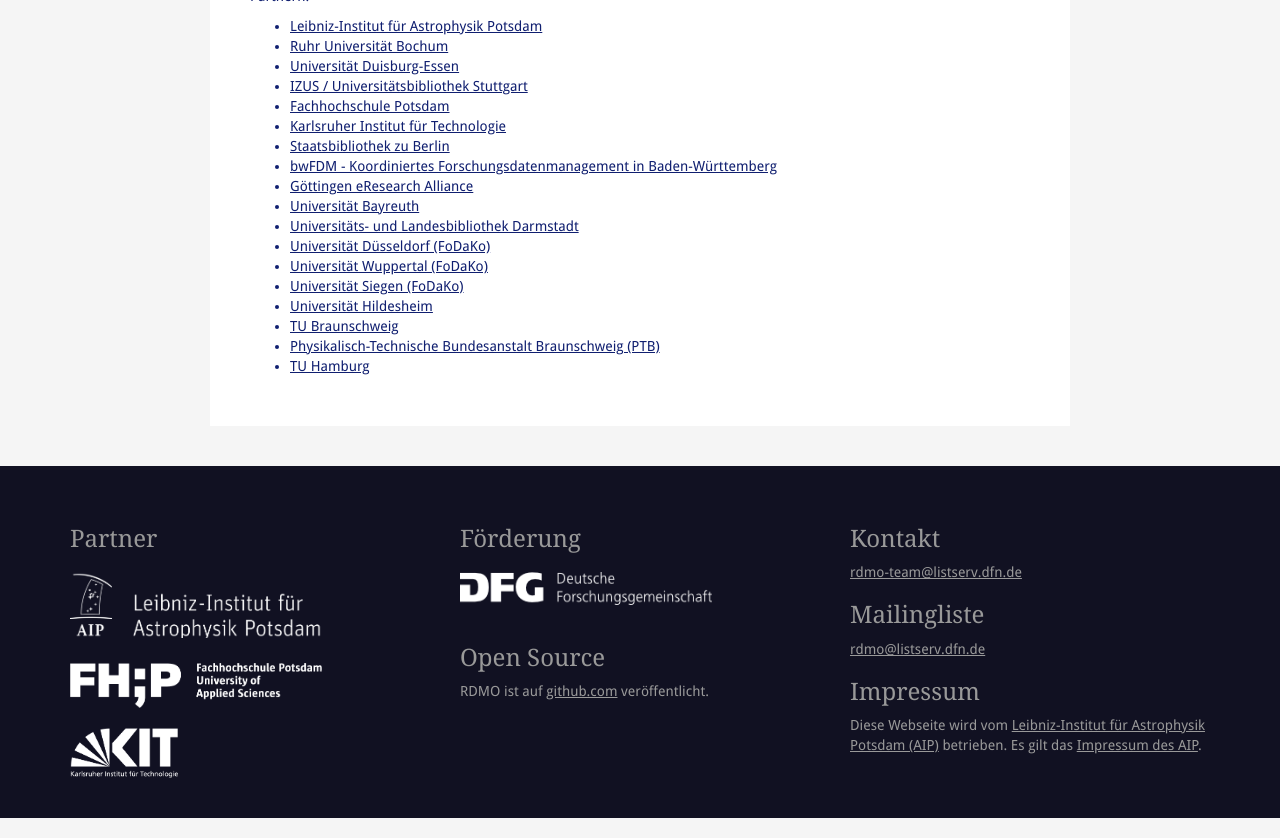
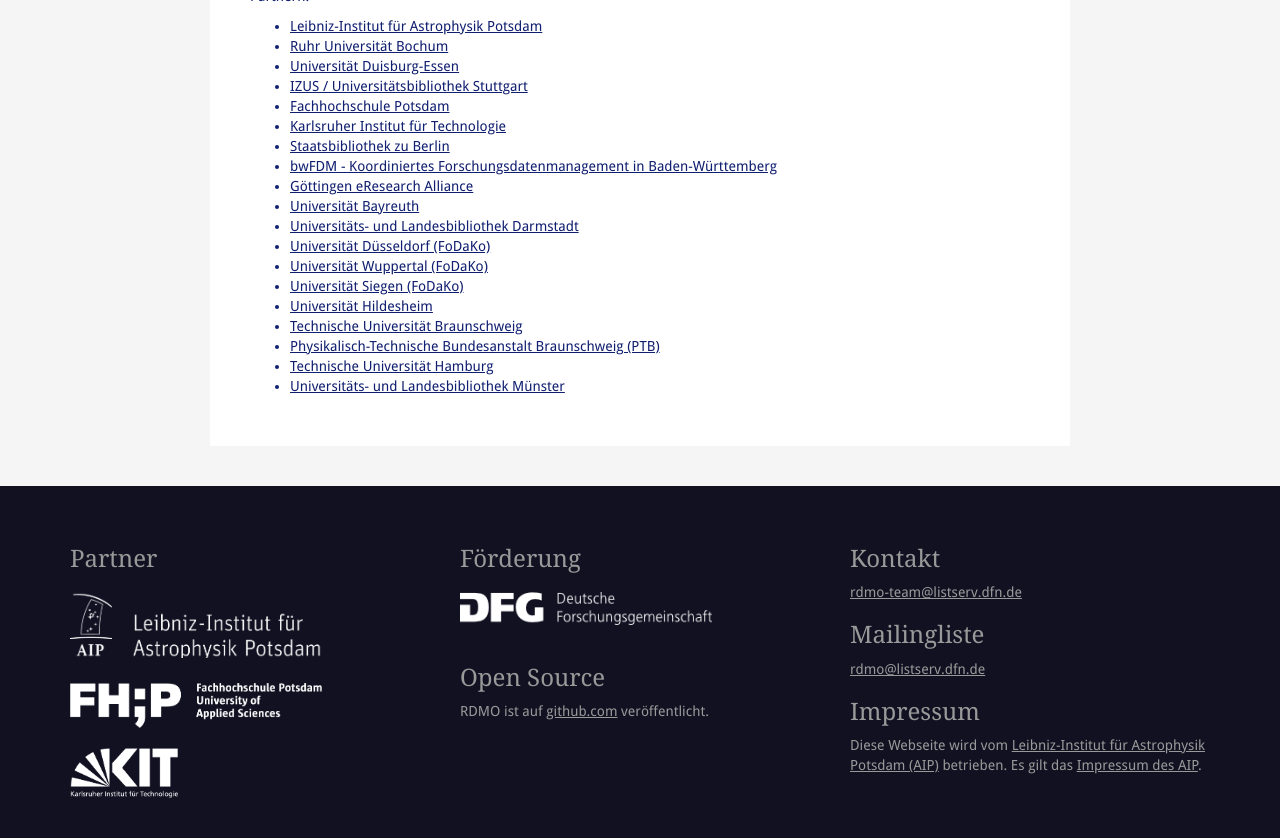
Before and after one commit to rdmorganiser/rdmorganiser.github.io, a Jekyll site: the page built from kooperationen.md, in a window 1280 px wide and 900 px high, scrolled down 787 px, cut to the strip 62-900 px from the top of the window. Built offline with Jekyll 4.4.1, drawn with Linux system fonts in a browser that asks for light colours.

```diff
--- a/_data/locations.yml
+++ b/_data/locations.yml
@@ -105,7 +105,7 @@
   lon: 52.1600497
   color: gray
 
-- name: TU Braunschweig
+- name: Technische Universität Braunschweig
   contact: Robert Strötgen
   url: https://rdmo.biblio.etc.tu-bs.de
   lat: 10.5296839
@@ -119,13 +119,19 @@
   lon: 52.29653
   color: gray
 
-- name: TU Hamburg
+- name: Technische Universität Hamburg
   contact: Beate Rajski
   url: https://rdmo.rz.tuhh.de
   lat: 9.9699716
   lon: 53.4610079
   color: gray
 
+- name: Universitäts- und Landesbibliothek Münster
+  contact: Marc Schutzeichel
+  url: https://www.ulb.uni-muenster.de/
+  lat: 7.620459
+  lon: 51.9627609
+  color: gray
 
 # - name: Universität Trier
 #   url: https://www.ub.stuttgart.de/
```
